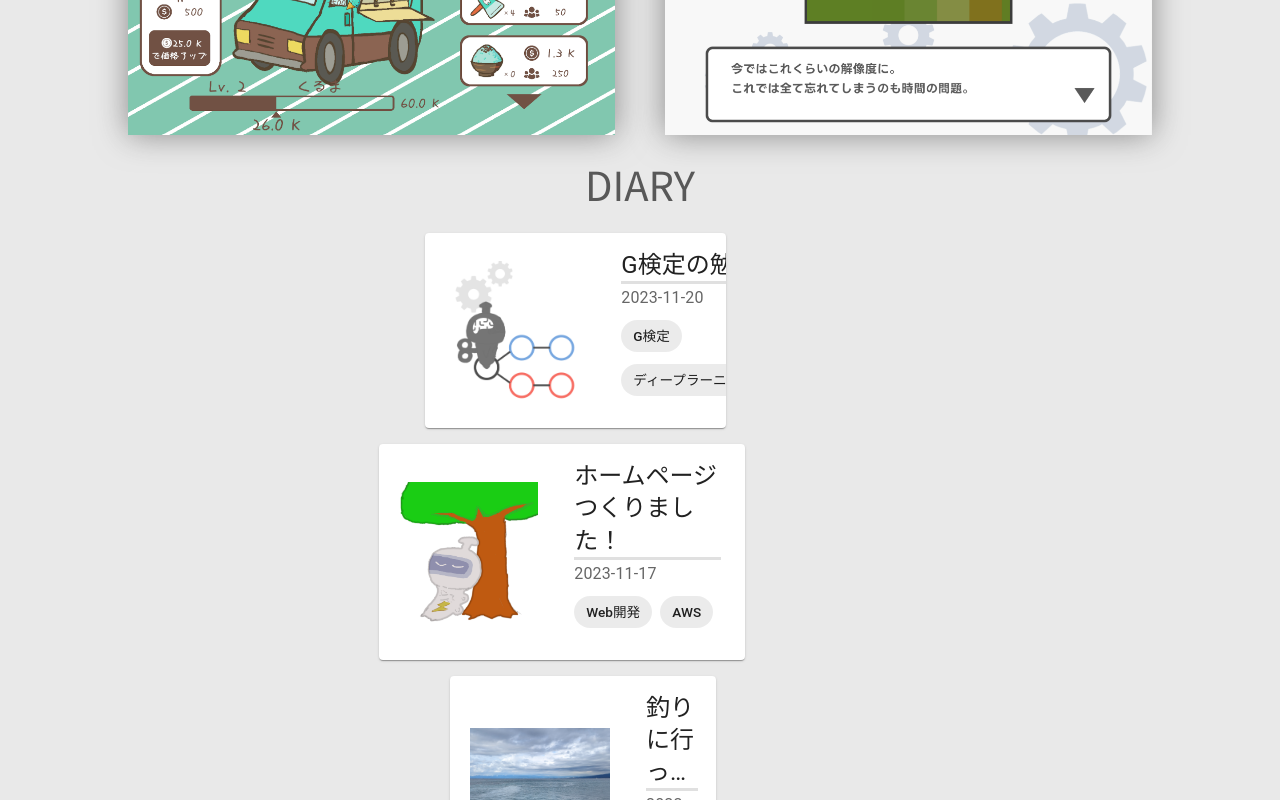
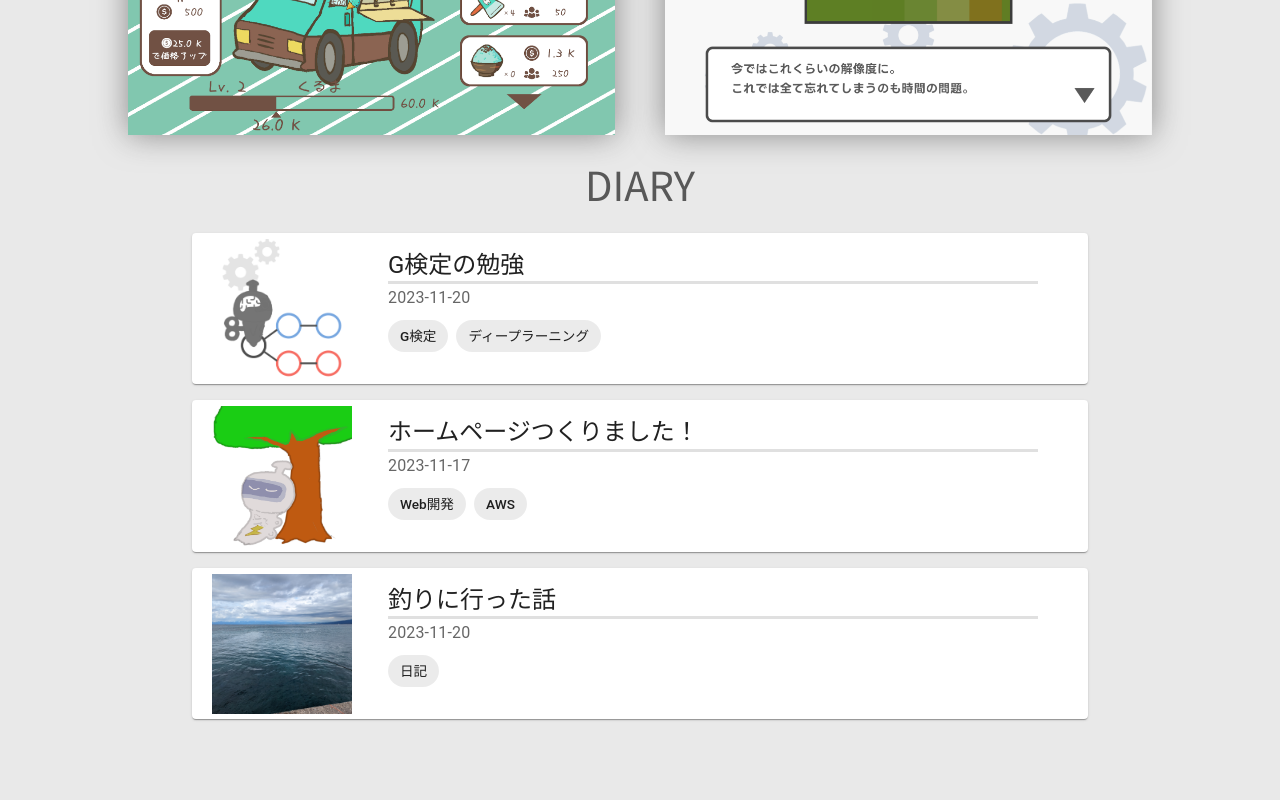
Before and after one commit to Suke-H/Kakutory, a React (Vite) app: page / in a window 1280 px wide. Shown: the part 860-1660 px from the top of the page. Built offline with nearby package versions, Linux system fonts and the light colour scheme.

Commit message:
feat: #27 日記一覧と内容のcssスタイル修正
- 日記(Diary)のcssが、日記一覧(DiaryList)と内容(DiaryContent)で統一化できるように修正
- 日記一覧のレイアウトが<Link>によって崩れていたので修正
close #27

```diff
--- a/src/components/contents/Diary.css
+++ b/src/components/contents/Diary.css
@@ -1,12 +1,11 @@
 .diary {
     color: #585858;
     font-weight: bold;
-    /* text-align: center; */
 
     min-height: 50vh;
     margin: 0 auto;
-    width: 70%;
-    max-width: 800px;
+    /* width: 70%; */
+    /* max-width: 800px; */
 }
 
 .column {
--- a/src/components/contents/Diary.tsx
+++ b/src/components/contents/Diary.tsx
@@ -13,8 +13,6 @@ import { DiaryContent } from './DiaryContent';
 export const Diary = (): JSX.Element => {
     return (
         <div className='diary'>
-            <h1 className="column">DIARY</h1>
-
           <Routes>
             <Route path="/" element={<DiaryList allDiarySummary={AllDiarySummary} />} />
             <Route path="/:id" element={<DiaryContent />} />
--- a/src/components/contents/DiaryContent.tsx
+++ b/src/components/contents/DiaryContent.tsx
@@ -22,7 +22,11 @@ export const DiaryContent = (): JSX.Element => {
     }, []);
 
     return (
-        <div className="znc">
+        <div className="znc" style={{
+             width: "70%",
+             margin: "0 auto",
+             maxWidth: "800px",
+             }}>
             <div dangerouslySetInnerHTML={{ __html: htmlContent }} />
         </div>
     );
--- a/src/components/contents/DiaryList.tsx
+++ b/src/components/contents/DiaryList.tsx
@@ -26,12 +26,15 @@ export const DiaryList: React.FC<DiaryListProps> = ({ allDiarySummary }) => {
     return (
       <Box sx={{ display: 'flex', flexDirection: 'column', alignItems: 'center' }}>
 
+        <h1 className="column">DIARY</h1>
+
         {allDiarySummary.map((diary) => (
-          <Link to={`/diary/${diary.id}`} key={diary.id}>
+          <Link to={`/diary/${diary.id}`} key={diary.id} style={{ width: "100%" }}>
           <Card key={diary.id} sx={{
             display: 'flex',
             marginBottom: 2 ,
             width: { xs: "95%", md: "70%" } ,
+            mx: "auto",
           }}>
 
             {/* サムネイル */}
```
